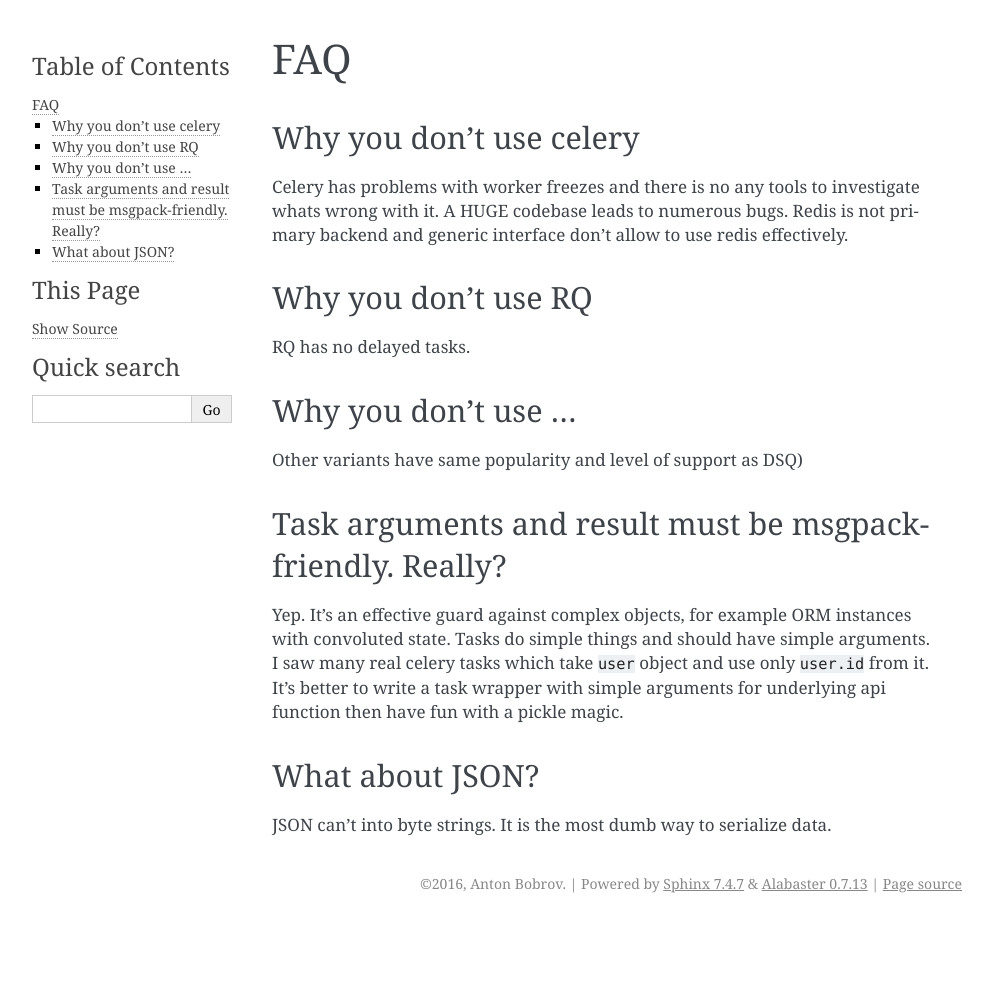
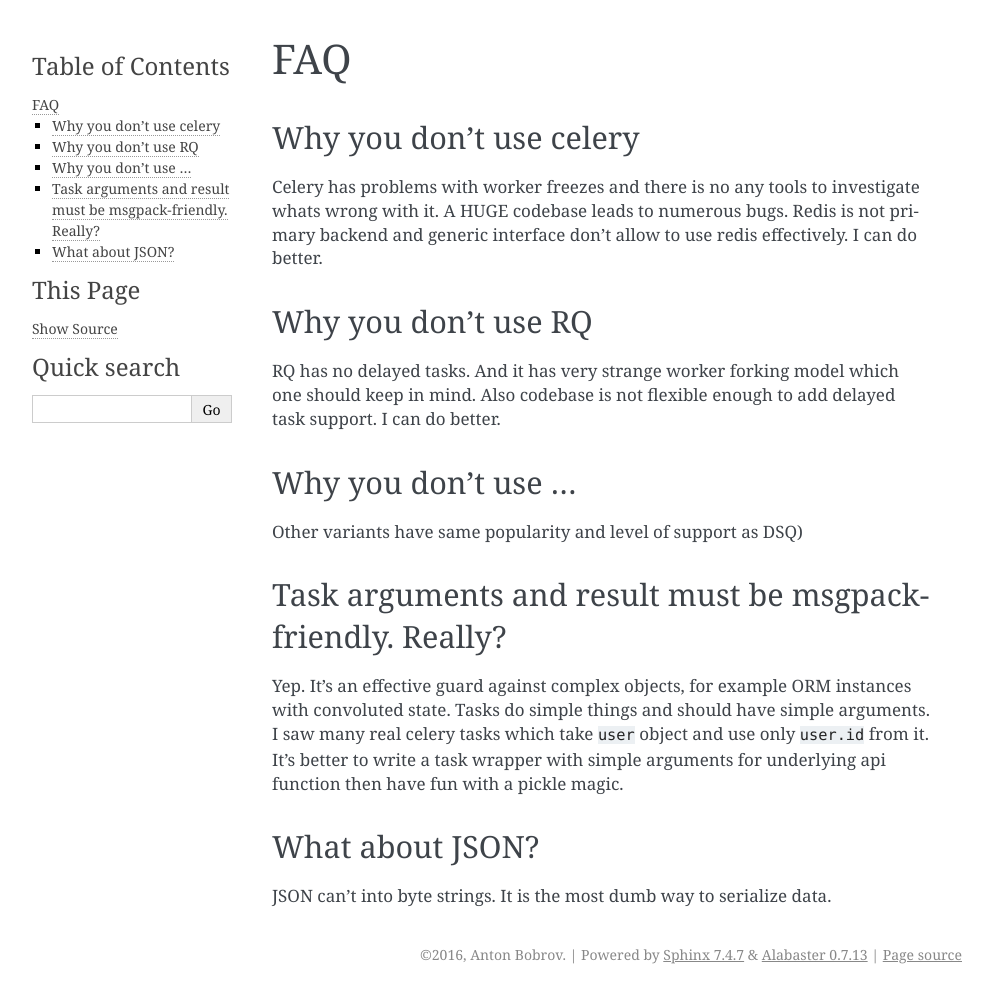
Before and after one commit to baverman/dsq, a Sphinx documentation site: the page built from docs/faq.rst, in a window 1280 px wide. Shown: the whole page, without its empty margins (148-1141 px from the left). Built offline with Sphinx 7.4.7, drawn with Linux system fonts in a browser that asks for light colours; before the commit the page ends 923 px from its top, so only the background shows below that.

Commit message:
extend faq for rq

```diff
--- a/docs/faq.rst
+++ b/docs/faq.rst
@@ -7,13 +7,15 @@ Why you don't use celery
 Celery has problems with worker freezes and there is no any tools
 to investigate whats wrong with it. A HUGE codebase leads to numerous bugs.
 Redis is not primary backend and generic interface don't allow to use
-redis effectively.
+redis effectively. I can do better.
 
 
 Why you don't use RQ
 --------------------
 
-RQ has no delayed tasks.
+RQ has no delayed tasks. And it has very strange worker forking model which
+one should keep in mind. Also codebase is not flexible enough to add
+delayed task support. I can do better.
 
 
 Why you don't use ...
```
